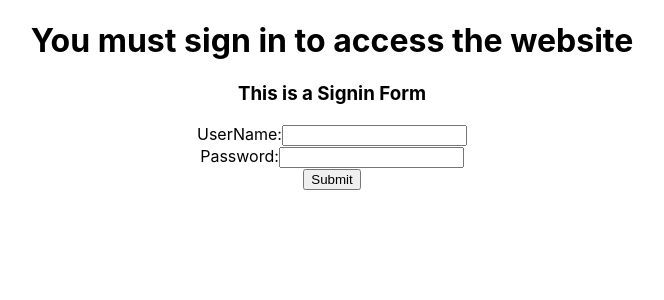
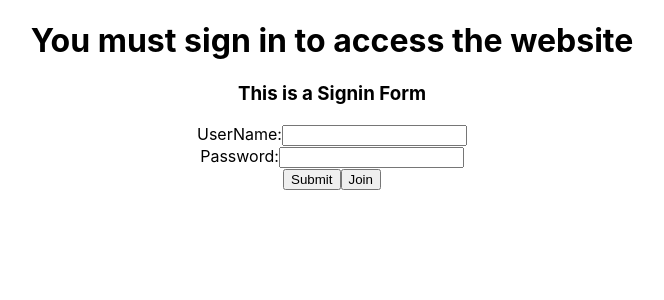
Before and after one commit to FXMartinez/authentication_front, a React (Create React App) app: page / in a window 1280 px wide. Shown: the top 300 px of the page, without its empty margins (308-972 px from the left). Built offline with nearby package versions, Linux system fonts and the light colour scheme; no server answers.

Commit message:
signin page now rendering login field and a placeholder for create a user forms

```diff
--- a/src/App.js
+++ b/src/App.js
@@ -9,6 +9,7 @@ class App extends React.Component {
   state = {
     user: '',
     useredit: 'off',
+    createUser: 'off',
     users: [],
     username: '',
     password: ''
@@ -23,6 +24,28 @@ class App extends React.Component {
         })
       }
     )
+  }
+
+  deleteButton = (id) => {
+    fetch(`http://localhost:3000/api/v1/users/${id}`, {
+      method: 'DELETE',
+      headers: {
+        "Content-Type": "application/json",
+        "Accepts": "application/json"
+      },
+    })
+  }
+
+  newUserButton = () => {
+    this.state.createUser === "off"
+    ?
+    this.setState({
+      createUser: "on"
+    })
+    :
+    this.setState({
+      createUser: "off"
+    })
   }
 
   editButton = () => {
@@ -79,7 +102,7 @@ class App extends React.Component {
           ?
           <div className='Centerme'>
             <h1> You must sign in to access the website </h1>
-              <SignIn submitHandler={this.submitHandler} userName={this.usernameOnChange} password={this.passwordOnChange} />
+              <SignIn createButton={this.newUserButton} createUser={this.state.createUser} submitHandler={this.submitHandler} userName={this.usernameOnChange} password={this.passwordOnChange} />
           </div>
           :
           <div className="App">
--- a/src/components/signinform.js
+++ b/src/components/signinform.js
@@ -11,8 +11,11 @@ function SignIn(props) {
                 This is a Signin Form
             </h3>
 
+            {
+
+            props.createUser === 'off'
+            ?
                 <form>
-
                     <label>
                         UserName:
                         <input type="text" username="username" onChange={props.userName} />
@@ -24,8 +27,14 @@ function SignIn(props) {
                     </label> <br/>
 
                     <input type="submit" value="Submit" onClick={ props.submitHandler } />
-
+                    <button onClick={props.createButton}> Join </button>
                 </form>
+            :
+                <div>
+                    <h2> create user form goes here </h2>
+                    <button onClick={props.createButton}>Sign In</button>
+                </div>
+            }
         </div>
     );
 }
```
Also changed, not shown: src/components/userinfo.js (+4 -4 lines). Lines whose indentation alone changed are shown as unchanged.
